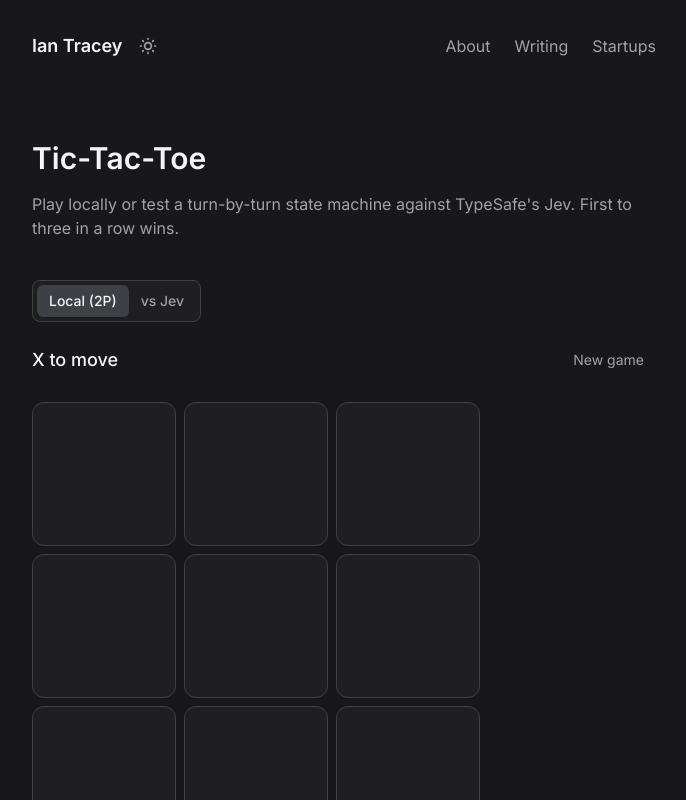
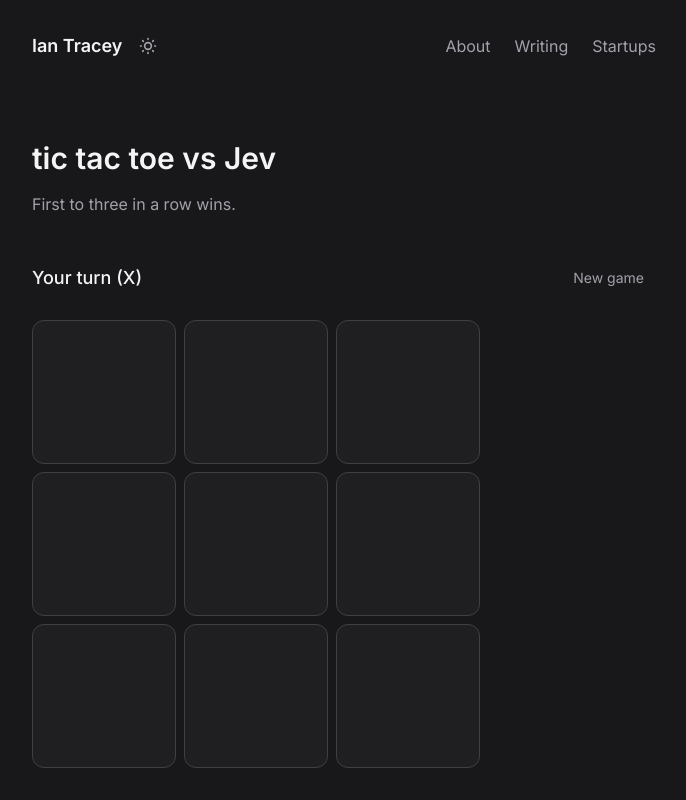
Before and after one commit to ianrtracey/www, a Next.js app: page /tic-tac-toe in a window 1280 px wide. Shown: the top 800 px of the page, without its empty margins (296-982 px from the left). Built offline with nearby package versions, Linux system fonts and the light colour scheme.

Commit message:
Make tic-tac-toe always play Jev
Co-authored-by: Ian Tracey <ianrtracey@users.noreply.github.com>

```diff
--- a/app/tic-tac-toe/page.tsx
+++ b/app/tic-tac-toe/page.tsx
@@ -2,17 +2,18 @@ import type { Metadata } from 'next'
 import { TicTacToe } from '@/components/TicTacToe'
 
 export const metadata: Metadata = {
-  title: 'Tic-Tac-Toe',
-  description: "Play tic-tac-toe locally or against TypeSafe's Jev.",
+  title: {
+    absolute: 'tic tac toe vs Jev',
+  },
+  description: "Play tic-tac-toe against TypeSafe's Jev.",
 }
 
 export default function TicTacToePage() {
   return (
     <div className="py-12">
-      <h1 className="text-3xl font-semibold">Tic-Tac-Toe</h1>
+      <h1 className="text-3xl font-semibold">tic tac toe vs Jev</h1>
       <p className="mt-4 text-zinc-500 dark:text-zinc-400">
-        Play locally or test a turn-by-turn state machine against TypeSafe&apos;s
-        Jev. First to three in a row wins.
+        First to three in a row wins.
       </p>
       <TicTacToe />
     </div>
--- a/components/TicTacToe.tsx
+++ b/components/TicTacToe.tsx
@@ -10,7 +10,6 @@ import {
   type Square,
 } from '@/lib/tic-tac-toe'
 
-type Mode = 'local' | 'jev'
 type Scores = Record<Player | 'draws', number>
 
 type JevMoveResponse = {
@@ -36,7 +35,6 @@ function getErrorMessage(value: unknown) {
 }
 
 export function TicTacToe() {
-  const [mode, setMode] = useState<Mode>('local')
   const [board, setBoard] = useState<Square[]>(Array(9).fill(null))
   const [currentPlayer, setCurrentPlayer] = useState<Player>('X')
   const [scores, setScores] = useState<Scores>({ X: 0, O: 0, draws: 0 })
@@ -55,18 +53,14 @@ export function TicTacToe() {
   const status = isThinking
     ? 'Jev is thinking…'
     : winner
-      ? mode === 'jev'
       ? winner === 'X'
         ? 'You win'
         : 'Jev wins'
-        : `${winner} wins`
       : isDraw
         ? 'Draw'
-        : mode === 'jev'
-          ? currentPlayer === 'X'
+        : currentPlayer === 'X'
           ? 'Your turn (X)'
           : 'Jev needs another try'
-          : `${currentPlayer} to move`
 
   function recordResult(nextBoard: Square[], player: Player) {
     const nextWinningLine = getWinningLine(nextBoard)
@@ -163,7 +157,7 @@ export function TicTacToe() {
       board[index] ||
       gameOver ||
       isThinking ||
-      (mode === 'jev' && currentPlayer === 'O')
+      currentPlayer === 'O'
     ) {
       return
     }
@@ -180,13 +174,8 @@ export function TicTacToe() {
       return
     }
 
-    if (mode === 'jev') {
     setCurrentPlayer('O')
     void requestJevMove(nextBoard, nextHistory)
-      return
-    }
-
-    setCurrentPlayer(currentPlayer === 'X' ? 'O' : 'X')
   }
 
   function newGame() {
@@ -201,16 +190,6 @@ export function TicTacToe() {
     setLastJevResponse(null)
   }
 
-  function changeMode(nextMode: Mode) {
-    if (nextMode === mode) {
-      return
-    }
-
-    setMode(nextMode)
-    setScores({ X: 0, O: 0, draws: 0 })
-    newGame()
-  }
-
   const debugState = {
     board,
     board_rows: getBoardRows(board),
@@ -221,42 +200,6 @@ export function TicTacToe() {
 
   return (
     <div className="mt-10">
-      <div
-        className="flex w-fit rounded-lg border border-zinc-200 bg-zinc-50 p-1 dark:border-zinc-700 dark:bg-zinc-800/50"
-        aria-label="Game mode"
-      >
-        {(
-          [
-            ['local', 'Local (2P)'],
-            ['jev', 'vs Jev'],
-          ] as const
-        ).map(([value, label]) => (
-          <button
-            key={value}
-            type="button"
-            aria-pressed={mode === value}
-            onClick={() => changeMode(value)}
-            className={`rounded-md px-3 py-1.5 text-sm font-medium transition-colors focus:outline-none focus-visible:ring-2 focus-visible:ring-blue-500 ${
-              mode === value
-                ? 'bg-white text-zinc-900 shadow-sm dark:bg-zinc-700 dark:text-zinc-100'
-                : 'text-zinc-500 hover:text-blue-500 dark:text-zinc-400 dark:hover:text-blue-400'
-            }`}
-          >
-            {label}
-          </button>
-        ))}
-      </div>
-
-      {mode === 'jev' && (
-        <p className="mt-3 max-w-md text-sm text-zinc-500 dark:text-zinc-400">
-          You are X and move first. Jev is O. This mode requires{' '}
-          <code className="text-zinc-700 dark:text-zinc-300">
-            TYPESAFE_API_KEY
-          </code>{' '}
-          on the server.
-        </p>
-      )}
-
       <div className="mt-4 flex flex-wrap items-center justify-between gap-2">
         <p
           aria-live="polite"
@@ -293,7 +236,7 @@ export function TicTacToe() {
                 Boolean(square) ||
                 gameOver ||
                 isThinking ||
-                (mode === 'jev' && currentPlayer === 'O')
+                currentPlayer === 'O'
               }
               onClick={() => playSquare(index)}
               className={`flex min-h-0 min-w-0 items-center justify-center overflow-hidden rounded-xl border text-4xl font-semibold leading-none transition-colors focus:outline-none focus-visible:ring-2 focus-visible:ring-blue-500 focus-visible:ring-offset-2 dark:focus-visible:ring-blue-400 dark:focus-visible:ring-offset-zinc-900 sm:text-6xl ${
@@ -316,7 +259,7 @@ export function TicTacToe() {
           className="mt-4 max-w-md rounded-lg border border-red-200 bg-red-50 px-4 py-3 text-sm text-red-700 dark:border-red-900 dark:bg-red-950/40 dark:text-red-300"
         >
           <p>{error}</p>
-          {mode === 'jev' && currentPlayer === 'O' && !gameOver && (
+          {currentPlayer === 'O' && !gameOver && (
             <button
               type="button"
               onClick={() => void requestJevMove(board, history)}
@@ -331,7 +274,7 @@ export function TicTacToe() {
       <dl className="mt-8 grid max-w-md grid-cols-3 divide-x divide-zinc-200 rounded-xl border border-zinc-200 py-4 text-center dark:divide-zinc-700 dark:border-zinc-700">
         <div>
           <dt className="text-sm text-zinc-500 dark:text-zinc-400">
-            {mode === 'jev' ? 'You (X)' : 'X wins'}
+            You (X)
           </dt>
           <dd className="mt-1 text-xl font-medium">{scores.X}</dd>
         </div>
@@ -341,13 +284,12 @@ export function TicTacToe() {
         </div>
         <div>
           <dt className="text-sm text-zinc-500 dark:text-zinc-400">
-            {mode === 'jev' ? 'Jev (O)' : 'O wins'}
+            Jev (O)
           </dt>
           <dd className="mt-1 text-xl font-medium">{scores.O}</dd>
         </div>
       </dl>
 
-      {mode === 'jev' && (
       <details className="mt-6 max-w-md rounded-xl border border-zinc-200 dark:border-zinc-700">
         <summary className="cursor-pointer px-4 py-3 text-sm font-medium text-zinc-700 dark:text-zinc-300">
           State / debug
@@ -369,7 +311,6 @@ export function TicTacToe() {
           </pre>
         </div>
       </details>
-      )}
     </div>
   )
 }
```
Also changed, not shown: 1 other file (tests, documents, lock files or other folders). Lines whose indentation alone changed are shown as unchanged.
